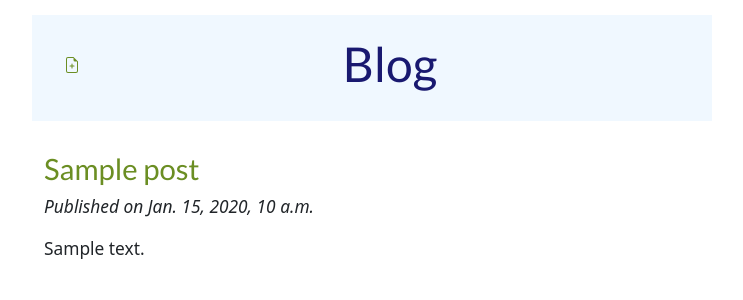
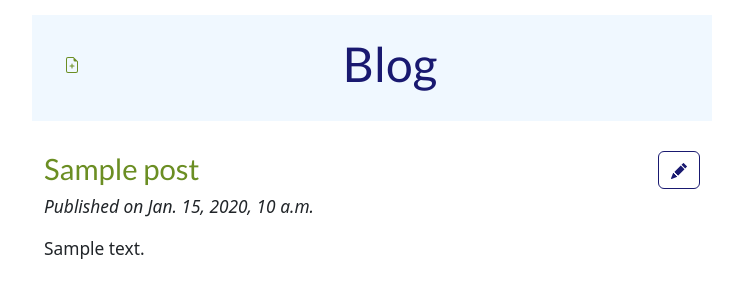
Before and after one commit to lukas-mojzis/blog, a Django app: template blog/templates/blog/post_detail.html in a window 1280 px wide. Shown: the top 300 px of the page, without its empty margins (268-1011 px from the left). Run offline with Django 4.2, Linux system fonts and the light colour scheme; the template is opened without the code that fills it: most values are stand-ins (such as "Sample title", 1, 10 or a date in 2020).

Commit message:
Added edit post button to post detail template

```diff
--- a/blog/templates/blog/post_detail.html
+++ b/blog/templates/blog/post_detail.html
@@ -2,6 +2,11 @@
 
 {% block content %}
     <article class="post">
+        <aside class="actions">
+            <a href="{% url 'post_edit' pk=post.pk %}" class="btn btn-secondary">
+                {% include './icons/pencil-fill.svg' %}
+            </a>
+        </aside>
         <h3>{{ post.title }}</h3>
         {% if post.published_date %}
             <time class="date">Published on {{ post.published_date }}</time>
```
